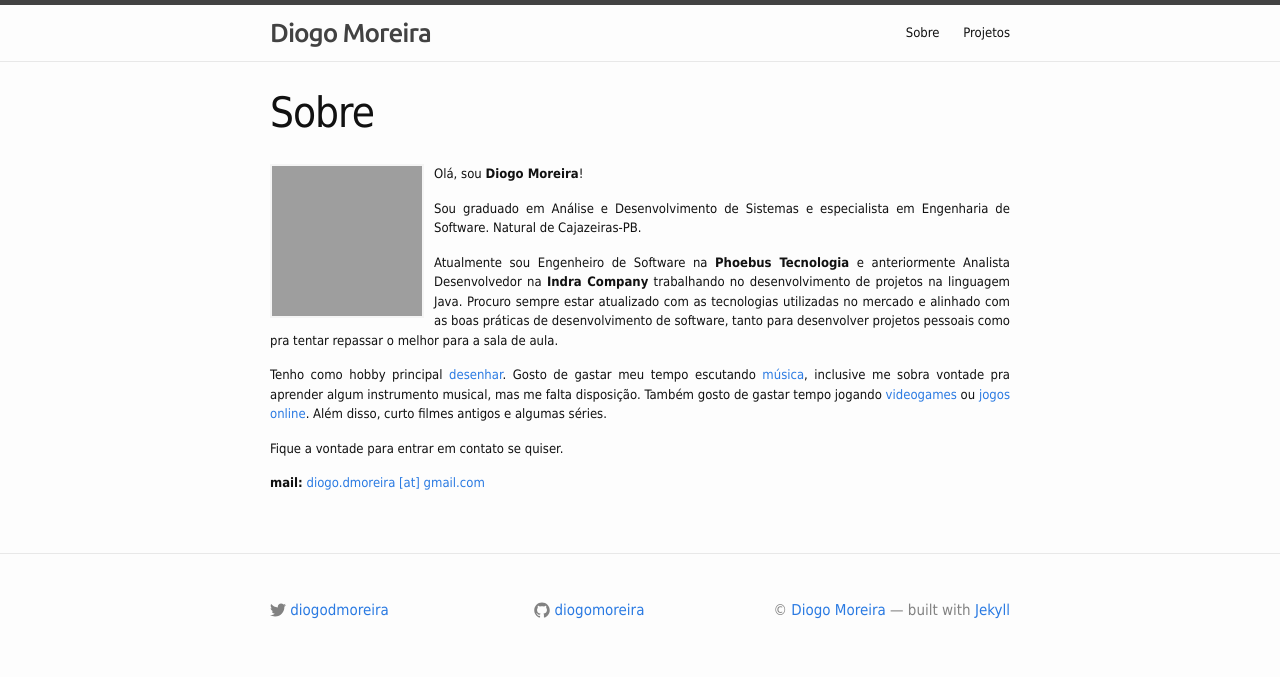
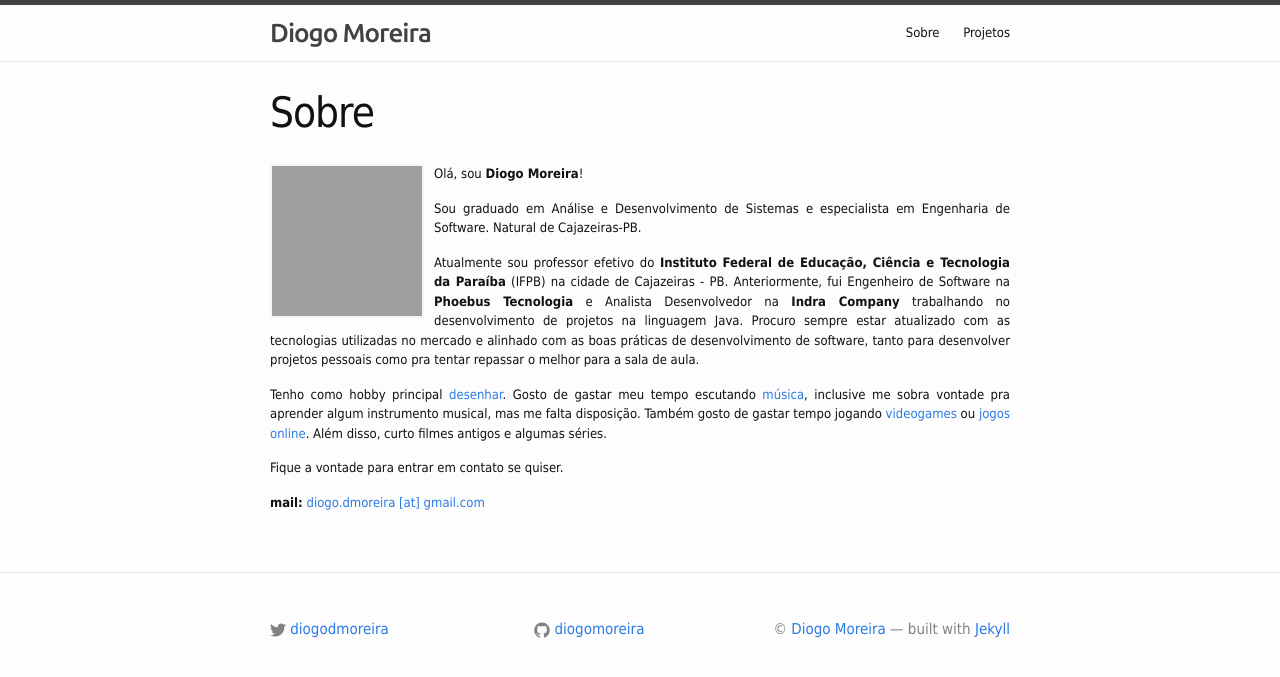
Before and after one commit to ricardojob/diogomoreira.github.io, a Jekyll site: the page built from about.md, in a window 1280 px wide. Shown: the top 677 px of the page. Built offline with Jekyll 4.4.1, drawn with Linux system fonts in a browser that asks for light colours; grey boxes are pictures that could not be loaded.

Commit message:
Changing about

```diff
--- a/about.md
+++ b/about.md
@@ -8,7 +8,7 @@ Olá, sou **Diogo Moreira**!
 
 Sou graduado em Análise e Desenvolvimento de Sistemas e especialista em Engenharia de Software. Natural de Cajazeiras-PB.
 
-Atualmente sou Engenheiro de Software na **Phoebus Tecnologia** e anteriormente Analista Desenvolvedor na **Indra Company** trabalhando no desenvolvimento de projetos na linguagem Java. Procuro sempre estar atualizado com as tecnologias utilizadas no mercado e alinhado com as boas práticas de desenvolvimento de software, tanto para desenvolver projetos pessoais como pra tentar repassar o melhor para a sala de aula.
+Atualmente sou professor efetivo do **Instituto Federal de Educação, Ciência e Tecnologia da Paraíba** (IFPB) na cidade de Cajazeiras - PB. Anteriormente, fui Engenheiro de Software na **Phoebus Tecnologia** e Analista Desenvolvedor na **Indra Company** trabalhando no desenvolvimento de projetos na linguagem Java. Procuro sempre estar atualizado com as tecnologias utilizadas no mercado e alinhado com as boas práticas de desenvolvimento de software, tanto para desenvolver projetos pessoais como pra tentar repassar o melhor para a sala de aula.
 
 Tenho como hobby principal [desenhar](http://diogodmoreira.deviantart.com). Gosto de gastar meu tempo escutando [música](http://www.lastfm.com.br/user/moreiradiogo), inclusive me sobra vontade pra aprender algum instrumento musical, mas me falta disposição. Também gosto de gastar tempo jogando [videogames](http://alvanista.com/diogodmoreira) ou [jogos online](http://steamcommunity.com/id/diogodmoreira/). Além disso, curto filmes antigos e algumas séries.
 
```
